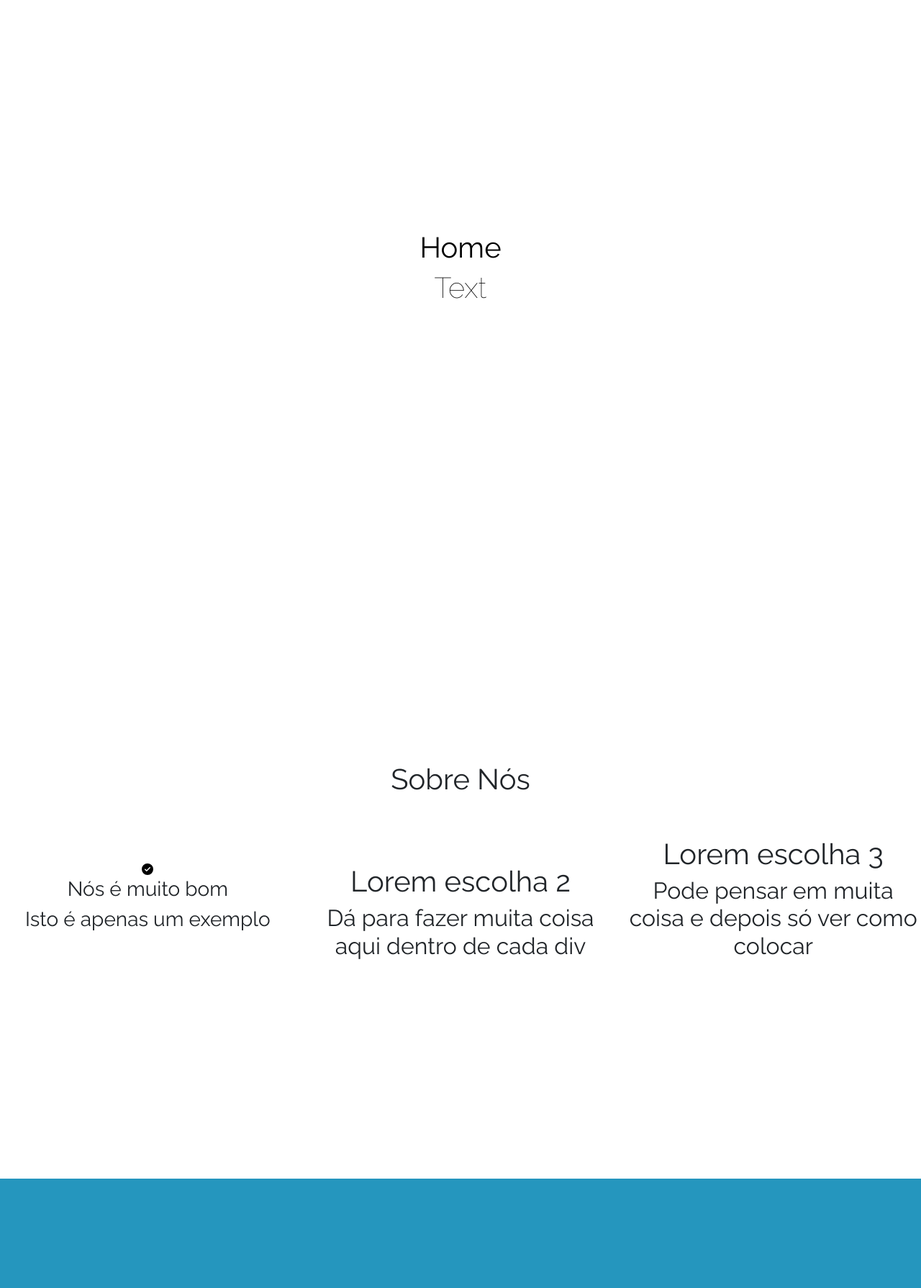
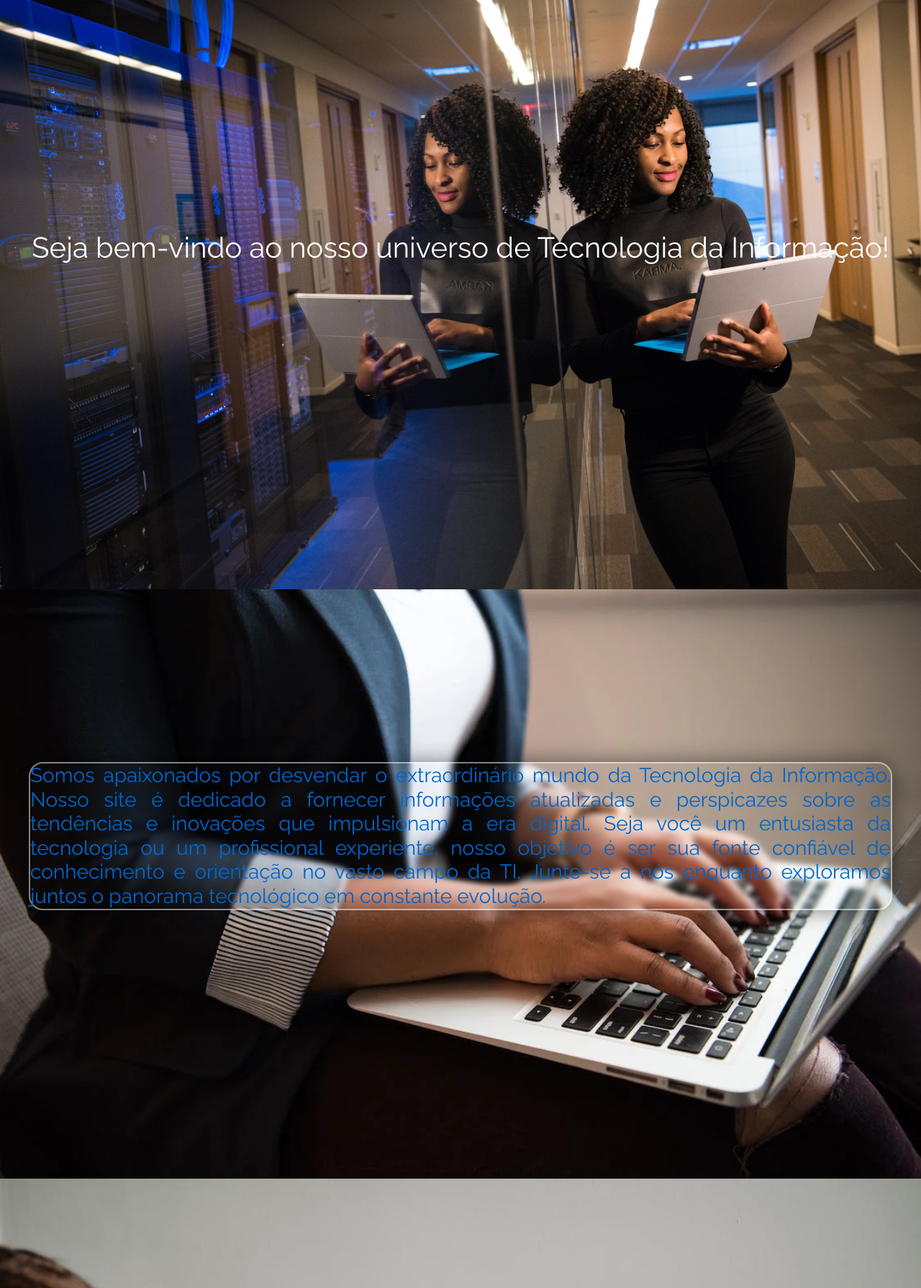
Before and after one commit to kikinho11/GBS, a PHP site: page /web/ in a window 1280 px wide. Shown: the part 130-1920 px from the top of the page at 72% size. Run offline with PHP 8.4, Linux system fonts and the light colour scheme.

Commit message:
Updated main index

```diff
--- a/employee/index.php
+++ b/employee/index.php
@@ -39,6 +39,5 @@
 
   </main>
   <script src="https://cdn.jsdelivr.net/npm/bootstrap@5.3.1/dist/js/bootstrap.bundle.min.js" integrity="sha384-HwwvtgBNo3bZJJLYd8oVXjrBZt8cqVSpeBNS5n7C8IVInixGAoxmnlMuBnhbgrkm" crossorigin="anonymous"></script>
-  <script src="src/js/mainPage.js"></script>
 </body>
 </html>
--- a/employee/signup.php
+++ b/employee/signup.php
@@ -5,7 +5,6 @@
   <meta name="viewport" content="width=device-width, initial-scale=1.0">
   <meta name="description" content="Website for the GBS Team">
   <link href="https://cdn.jsdelivr.net/npm/bootstrap@5.3.1/dist/css/bootstrap.min.css" rel="stylesheet" integrity="sha384-4bw+/aepP/YC94hEpVNVgiZdgIC5+VKNBQNGCHeKRQN+PtmoHDEXuppvnDJzQIu9" crossorigin="anonymous">
-  <link rel="stylesheet" href="../src/css/index.css" type="text/css">
   <link rel="stylesheet" href="../src/css/signup.css" type="text/css">
   <link rel="preconnect" href="https://fonts.googleapis.com">
   <link rel="preconnect" href="https://fonts.gstatic.com" crossorigin>
--- a/include/login.employee.inc.php
+++ b/include/login.employee.inc.php
@@ -52,6 +52,7 @@ if (isset($_POST['login'])) {
           $_SESSION['ID'] = $row['ID'];
           $_SESSION['UserName'] = $row['UserName'];
           $_SESSION['Email'] = $row['Email'];
+          $_SESSION['Cargo'] = $row['Cargo'];
 
           header("Location: ../employee/index.php");
           exit();
--- a/index.html
+++ b/index.html
@@ -57,65 +57,52 @@
 
   <main style="height: 100%;">
 
-    <div class="center-div1 w-100 overflow-hidden bg-wave" id="home" style="height: 819px;">
+    <div class="center-div1 w-100 overflow-hidden bg-home" id="home" style="height: 819px;">
       <div class="row d-flex justify-content-center">
-        <div class="text-center mt-5" style="color: black;">
-          <h1 class="">Home</h1>
-          <h2 class="display-6 mb-5">Text</h2>
+        <div class="text-center mt-5" style="color: white;">
+          <h2 class="display-6 mb-2" style="font-weight: 500;">Seja bem-vindo ao nosso universo de Tecnologia da Informação!</h2>
         </div>
       </div>
     </div>
 
-    <div class="center-div2 w-100 overflow-hidden" id="sobre_nos" style="height: 819px;">
-      <div class="row d-flex justify-content-center">
-        <div class="text-center">
-          <h1 class="">Sobre Nós</h1>
-        </div>
-      </div>
-      <div class="row d-flex align-items-end justify-content-center">
-        <div class="col text-center mt-5">
-          <svg xmlns="http://www.w3.org/2000/svg" viewBox="0 0 16 16" width="16" height="16"><path d="M8 16A8 8 0 1 1 8 0a8 8 0 0 1 0 16Zm3.78-9.72a.751.751 0 0 0-.018-1.042.751.751 0 0 0-1.042-.018L6.75 9.19 5.28 7.72a.751.751 0 0 0-1.042.018.751.751 0 0 0-.018 1.042l2 2a.75.75 0 0 0 1.06 0Z"></path></svg>
-          <h3 class="">Nós é muito bom</h3>
-          <h3 class="mb-5">Isto é apenas um exemplo</h3>
-        </div>
-        <div class="col text-center mt-5">
-          <h1 class="">Lorem escolha 2</h1>
-          <h2 class="">Dá para fazer muita coisa aqui dentro de cada div</h2>
-        </div>
-        <div class="col text-center mt-5">
-          <h1 class="">Lorem escolha 3</h1>
-          <h2 class="">Pode pensar em muita coisa e depois só ver como colocar</h2>
-        </div>
+    <div class="center-div2 w-100 overflow-hidden bg-sobre" id="sobre_nos" style="height: 819px; color: rgba(0,102,204,1);">
+      <div class="box-white">
+        <h3 class="mb-auto" style="font-weight: 500; text-align: justify;">Somos apaixonados por desvendar o extraordinário mundo da Tecnologia da Informação. Nosso site é dedicado a fornecer informações atualizadas e perspicazes sobre as tendências e inovações que impulsionam a era digital. Seja você um entusiasta da tecnologia ou um profissional experiente, nosso objetivo é ser sua fonte confiável de conhecimento e orientação no vasto campo da TI. Junte-se a nós enquanto exploramos juntos o panorama tecnológico em constante evolução.</h3>
       </div>
     </div>
 
-    <div class="center-div1 w-100 overflow-hidden bg-servicos" id="servicos" style="height: 819px;">
-      <div class="row d-flex justify-content-center">
-        <div class="text-center mt-5">
-          <h1 class="">Serviços</h1>
-          <h2 class="display-6 mb-5">Text</h2>
-        </div>
+    <div class="center-div1 w-100 overflow-hidden bg-servicos" id="servicos" style="height: 819px; color: white;">
+      <h1 class="text-center">Sobre nossos serviços:</h1>
+      <div class="box-white">
+        <h3 class="mb-auto" style="font-weight: 500; text-align: justify;">Explore uma gama completa de soluções de Tecnologia da Informação que abrangem desde o desenvolvimento de software personalizado até a consultoria em segurança cibernética. Oferecemos serviços em nuvem, suporte técnico especializado, desenvolvimento web responsivo, gestão de dados e análise, integração de sistemas, desenvolvimento de jogos empolgantes, implementação de Inteligência Artificial e serviços de redes avançados. Nossa equipe experiente está pronta para fornecer soluções tecnológicas adaptadas às suas necessidades e impulsionar sua jornada digital.</h3>
       </div>
     </div>
 
-    <div class="center-div1 w-100 overflow-hidden bg-cases" id="cases" style="height: 819px;">
+    <div class="center-div6 w-100 overflow-hidden bg-cases" id="cases" style="height: 819px; color: white;">
       <div class="row d-flex justify-content-center">
         <div class="text-center mt-5">
-          <h1 class="">Cases de Sucesso</h1>
-          <h2 class="display-6 mb-5">Text</h2>
+          <h2 class="mb-3">A Teriq, uma líder no cenário tecnológico, encarou desafios de segurança e desempenho em seu site. Vulnerabilidades expunham a empresa a ataques cibernéticos, minando a confiança dos parceiros. Além disso, o site enfrentava lentidão, impactando a experiência do usuário e as conversões.
+
+            Unindo forças à GBS, uma renomada empresa de soluções de T.I., a Teriq embarcou em uma jornada de transformação. A GBS conduziu uma análise minuciosa, abordando as vulnerabilidades com patches e configurações precisas de segurança.
+
+            O foco na otimização de desempenho resultou em um site ágil e responsivo. A confiança dos clientes aumentou, graças à eliminação das vulnerabilidades, e a experiência do usuário melhorada impulsionou as conversões. A reputação da Teriq foi restaurada, consolidando sua liderança no mercado.
+
+            A GBS estabeleceu um plano de manutenção contínua para garantir segurança e desempenho duradouros.
+
+            Em síntese, o case Teriq-GBS destaca a transformação possível por meio da colaboração estratégica. Descubra como a GBS, especializada em soluções de T.I., pode alavancar a segurança e desempenho de sua empresa, preparando-a para o sucesso digital.</h2>
         </div>
       </div>
     </div>
 
     <div class="center-div3 w-100 overflow-hidden bg-wave" id="contato" style="height: 819px;">
-      <div class="row d-flex justify-content-center" style="color: white;">
+      <div class="row d-flex justify-content-center">
         <div class="text-center mt-5">
           <h1 class="" style="padding-bottom: 60px;">Contato</h1>
 
           <form>
             <div class="col-4 position-relative start-50 end-50 translate-middle" style="padding-bottom: 15px;">
               <label for="name" class="form-label ">Nome</label>
-              <input type="text" class="form-control" id="exampleInputEmail1" aria-describedby="emailHelp" placeholder="Seu nome:">
+              <input type="text" class="form-control" id="exampleInputEmail1" placeholder="Seu nome:">
             </div>
             <div class="col-4 position-relative start-50 end-50 translate-middle" style="padding-bottom: 22px;">
               <label for="email" class="form-label">Email</label>
@@ -127,6 +114,53 @@
             </div>
             <button type="submit position-relative start-50 end-50 translate-middle" class="btn btn-primary">Enviar</button>
           </form>
+          <!-- <form>
+            <div class="input-group mb-3">
+              <div class="col-4">
+                <label for="inputEmail4" class="form-label">Email</label>
+                <input type="email" class="form-control" id="inputEmail4">
+              </div>
+              <div class="col-4">
+                <label for="inputPassword4" class="form-label">Password</label>
+                <input type="password" class="form-control" id="inputPassword4">
+              </div>
+            </div>
+
+            <div class="col-12">
+              <label for="inputAddress" class="form-label">Address</label>
+              <input type="text" class="form-control" id="inputAddress" placeholder="1234 Main St">
+            </div>
+            <div class="col-12">
+              <label for="inputAddress2" class="form-label">Address 2</label>
+              <input type="text" class="form-control" id="inputAddress2" placeholder="Apartment, studio, or floor">
+            </div>
+            <div class="col-md-6">
+              <label for="inputCity" class="form-label">City</label>
+              <input type="text" class="form-control" id="inputCity">
+            </div>
+            <div class="col-md-4">
+              <label for="inputState" class="form-label">State</label>
+              <select id="inputState" class="form-select">
+                <option selected>Choose...</option>
+                <option>...</option>
+              </select>
+            </div>
+            <div class="col-md-2">
+              <label for="inputZip" class="form-label">Zip</label>
+              <input type="text" class="form-control" id="inputZip">
+            </div>
+            <div class="col-12">
+              <div class="form-check">
+                <input class="form-check-input" type="checkbox" id="gridCheck">
+                <label class="form-check-label" for="gridCheck">
+                  Check me out
+                </label>
+              </div>
+            </div>
+            <div class="col-12">
+              <button type="submit" class="btn btn-primary">Sign in</button>
+            </div>
+          </form> -->
 
         </div>
       </div>
--- a/indexOld.html
+++ b/indexOld.html
@@ -44,6 +44,5 @@
 
   </main>
   <script src="https://cdn.jsdelivr.net/npm/bootstrap@5.3.1/dist/js/bootstrap.bundle.min.js" integrity="sha384-HwwvtgBNo3bZJJLYd8oVXjrBZt8cqVSpeBNS5n7C8IVInixGAoxmnlMuBnhbgrkm" crossorigin="anonymous"></script>
-  <script src="src/js/mainPage.js"></script>
 </body>
 </html>
--- a/login.php
+++ b/login.php
@@ -5,7 +5,6 @@
   <meta name="viewport" content="width=device-width, initial-scale=1.0">
   <meta name="description" content="Website for the GBS Team">
   <link href="https://cdn.jsdelivr.net/npm/bootstrap@5.3.1/dist/css/bootstrap.min.css" rel="stylesheet" integrity="sha384-4bw+/aepP/YC94hEpVNVgiZdgIC5+VKNBQNGCHeKRQN+PtmoHDEXuppvnDJzQIu9" crossorigin="anonymous">
-  <link rel="stylesheet" href="./src/css/index.css" type="text/css">
   <link rel="stylesheet" href="./src/css/login.css" type="text/css">
   <link rel="preconnect" href="https://fonts.googleapis.com">
   <link rel="preconnect" href="https://fonts.gstatic.com" crossorigin>
--- a/signup.php
+++ b/signup.php
@@ -5,7 +5,6 @@
   <meta name="viewport" content="width=device-width, initial-scale=1.0">
   <meta name="description" content="Website for the GBS Team">
   <link href="https://cdn.jsdelivr.net/npm/bootstrap@5.3.1/dist/css/bootstrap.min.css" rel="stylesheet" integrity="sha384-4bw+/aepP/YC94hEpVNVgiZdgIC5+VKNBQNGCHeKRQN+PtmoHDEXuppvnDJzQIu9" crossorigin="anonymous">
-  <link rel="stylesheet" href="./src/css/index.css" type="text/css">
   <link rel="stylesheet" href="./src/css/signup.css" type="text/css">
   <link rel="preconnect" href="https://fonts.googleapis.com">
   <link rel="preconnect" href="https://fonts.gstatic.com" crossorigin>
--- a/src/css/index.private.css
+++ b/src/css/index.private.css
@@ -10,3 +10,8 @@ body {
   padding-top: 50vh;
   padding-bottom: 50vh;
 }
+
+.center-div2 {
+  padding-top: 40vh;
+  padding-bottom: 40vh;
+}
--- a/src/css/mainPage.css
+++ b/src/css/mainPage.css
@@ -18,12 +18,52 @@
   padding-bottom: 25vh;
 }
 
+.center-div6 {
+  padding-top: 15vh;
+  padding-bottom: 15vh;
+}
+
+.box-white{
+  background-color: transparent;
+  width: 1200px;
+  /* height: 400px; */
+  border: 2px solid rgba(255,255,255,.5);
+  border-radius: 20px;
+  backdrop-filter: blur(3px);
+  box-shadow: 0 0 30px rgba(0, 0, 0,.5);
+  margin: 0px auto 0px auto;
+}
+
+.bg-home {
+  background-image: url("../img/fundo_home.jpeg");
+  background-size: cover;
+  background-repeat: no-repeat;
+}
+
+.bg-sobre {
+  background-image: url("../img/fundo_sobre.png");
+  background-size: cover;
+  background-repeat: no-repeat;
+}
+
 .bg-servicos {
-  background-color: rgb(37, 150, 190);
+  background-image: url("../img/fundo_servicos.png");
+  background-size: cover;
+  background-repeat: no-repeat;
 }
 
 .bg-cases {
-  background-color: #854DFF;
+  background-image: url("../img/fundo_cases.png");
+  background-size: cover;
+  background-repeat: no-repeat;
+}
+
+.input-group {
+  position: relative;
+  display: flex;
+  flex-wrap: wrap;
+  align-items: center;
+  width: 100%;
 }
 
 /* .main-page {
```
Also changed, not shown: employee/edit.php (added, +87 -0 lines), employee/login.php (+0 -7 lines), include/edit.employee.inc.php (added, +44 -0 lines), src/img/fundo_cases.png (added), src/img/fundo_home.jpeg (added), src/img/fundo_servicos.png (added), src/img/fundo_sobre.png (added).
